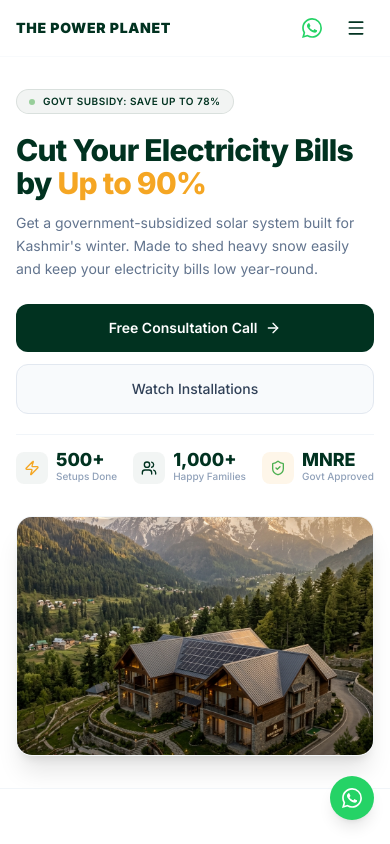
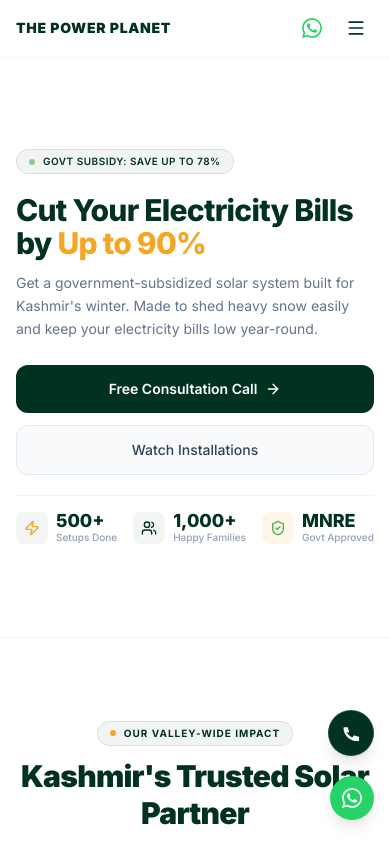
Before and after one commit to waximhq-spec/tpp, a Next.js app: page / in a window 390 px wide. Shown: the top 844 px of the page. Built offline with nearby package versions, Linux system fonts and the light colour scheme.

Commit message:
Hide main hero visual image on mobile/tablet viewports and show only on desktop

```diff
--- a/src/app/page.tsx
+++ b/src/app/page.tsx
@@ -104,6 +104,17 @@ export default function Home() {
         initialData={inquiryData}
       />
 
+      {/* Floating Call Button */}
+      <a
+        href="tel:+917889880188"
+        className="fixed bottom-22 right-4 md:right-6 z-40 bg-primary hover:bg-primary/90 text-white p-3 rounded-full shadow-lg hover:shadow-xl transition-all duration-300 hover:scale-105 flex items-center justify-center cursor-pointer border border-white/10"
+        aria-label="Call us directly"
+      >
+        <svg className="w-5 h-5 fill-current" viewBox="0 0 24 24">
+          <path d="M6.62 10.79a15.15 15.15 0 0 0 6.59 6.59l2.2-2.2a1 1 0 0 1 1.11-.27 11.36 11.36 0 0 0 4.25 1.21 1 1 0 0 1 .91 1v3.5a1 1 0 0 1-1 1A16 16 0 0 1 3 6a1 1 0 0 1 1-1h3.5a1 1 0 0 1 1 .91 11.36 11.36 0 0 0 1.21 4.25 1 1 0 0 1-.27 1.11z" />
+        </svg>
+      </a>
+
       {/* Floating WhatsApp Button */}
       <a
         href="https://wa.me/917889880188?text=Hi,%20I'm%20interested%20in%20solar%20rooftop%20installations%20for%20my%20property%20in%20Kashmir."
--- a/src/components/Hero.tsx
+++ b/src/components/Hero.tsx
@@ -102,7 +102,7 @@ export default function Hero({ onGoToCalculator }: HeroProps) {
           initial={{ opacity: 0, scale: 0.98 }}
           animate={{ opacity: 1, scale: 1 }}
           transition={{ duration: 0.9, delay: 0.1, ease: [0.16, 1, 0.3, 1] }}
-          className="lg:col-span-6 relative w-full h-[240px] sm:h-[320px] lg:h-[420px] flex items-center justify-center"
+          className="hidden lg:flex lg:col-span-6 relative w-full h-[240px] sm:h-[320px] lg:h-[420px] items-center justify-center"
         >
           {/* Main Photo Frame */}
           <div className="relative w-full h-full rounded-2xl overflow-hidden shadow-xl border border-slate-100/50 group bg-slate-50">
```
